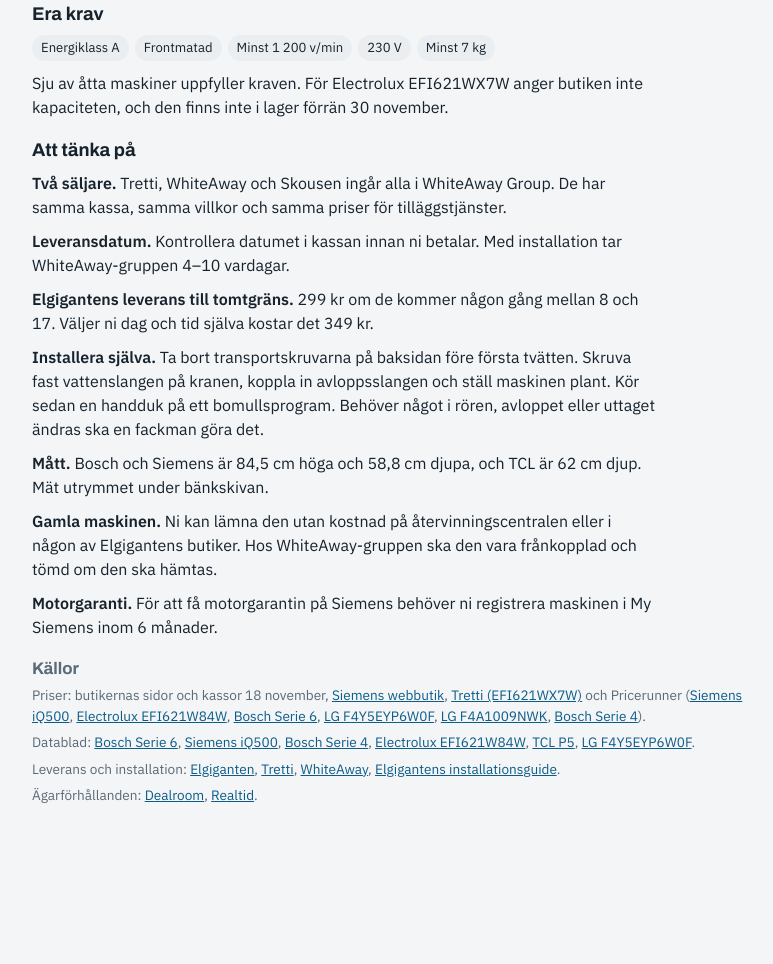
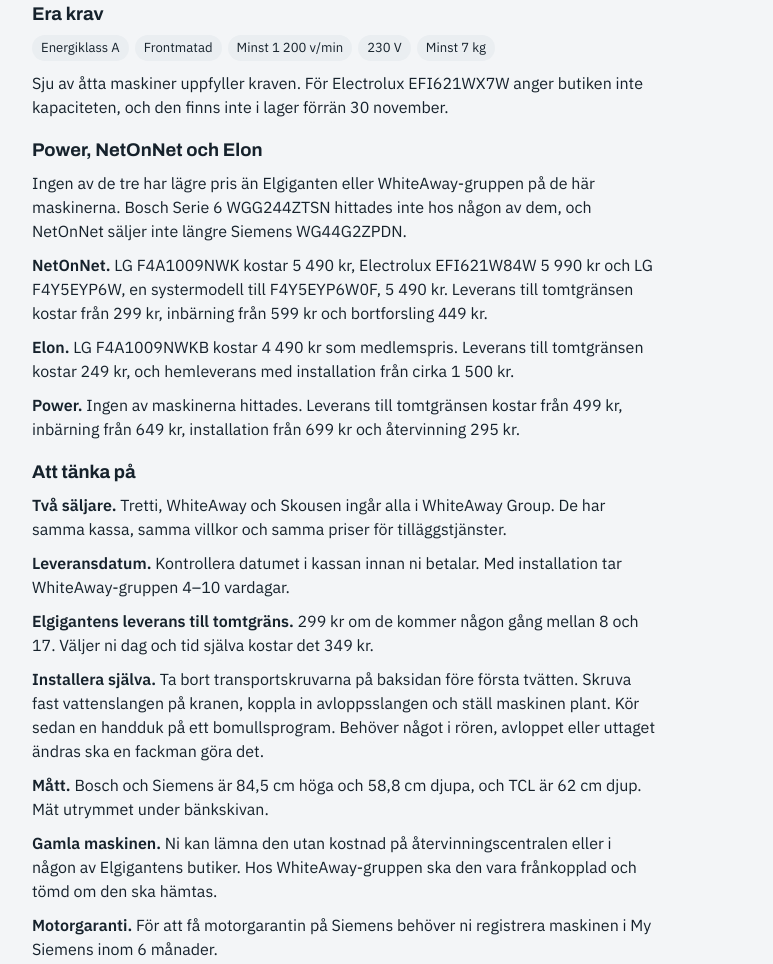
Before and after one commit to hej-design/Hemma, a plain HTML site: page tvattmaskin/index.html in a window 1280 px wide. Shown: the part 3011-3975 px from the top of the page, without its empty margins (244-1017 px from the left). Before the commit the page ends 3864 px from the top, so only its background shows below. Drawn offline with Linux system fonts and the light colour scheme.

Commit message:
Lägg till jämförelse med Power, NetOnNet och Elon
Co-Authored-By: Claude Opus 5.5 <noreply@anthropic.com>
Claude-Session: https://claude.ai/code/session_01GqN3QSQXkYPDgQcP2LBHL9

```diff
--- a/tvattmaskin/index.html
+++ b/tvattmaskin/index.html
@@ -151,6 +151,14 @@ a:focus-visible,button:focus-visible,input:focus-visible+label{outline:2px solid
     <p>Sju av åtta maskiner uppfyller kraven. För Electrolux EFI621WX7W anger butiken inte kapaciteten, och den finns inte i lager förrän 30 november.</p>
   </section>
 
+  <section class="section" aria-labelledby="ovr-h">
+    <h2 id="ovr-h">Power, NetOnNet och Elon</h2>
+    <p>Ingen av de tre har lägre pris än Elgiganten eller WhiteAway-gruppen på de här maskinerna. Bosch Serie 6 WGG244ZTSN hittades inte hos någon av dem, och NetOnNet säljer inte längre Siemens WG44G2ZPDN.</p>
+    <p><strong>NetOnNet.</strong> LG F4A1009NWK kostar 5 490 kr, Electrolux EFI621W84W 5 990 kr och LG F4Y5EYP6W, en systermodell till F4Y5EYP6W0F, 5 490 kr. Leverans till tomtgränsen kostar från 299 kr, inbärning från 599 kr och bortforsling 449 kr.</p>
+    <p><strong>Elon.</strong> LG F4A1009NWKB kostar 4 490 kr som medlemspris. Leverans till tomtgränsen kostar 249 kr, och hemleverans med installation från cirka 1 500 kr.</p>
+    <p><strong>Power.</strong> Ingen av maskinerna hittades. Leverans till tomtgränsen kostar från 499 kr, inbärning från 649 kr, installation från 699 kr och återvinning 295 kr.</p>
+  </section>
+
   <section class="section" aria-labelledby="tank-h">
     <h2 id="tank-h">Att tänka på</h2>
     <p><strong>Två säljare.</strong> Tretti, WhiteAway och Skousen ingår alla i WhiteAway Group. De har samma kassa, samma villkor och samma priser för tilläggstjänster.</p>
@@ -167,6 +175,7 @@ a:focus-visible,button:focus-visible,input:focus-visible+label{outline:2px solid
     <span>Priser: butikernas sidor och kassor 18 november, <a href="https://www.siemens-home.bsh-group.com/se/sv/product/tvatt-och-tork/tvattmaskin/frontmatad-tvattmaskin/WG44G2ZPDN">Siemens webbutik</a>, <a href="https://www.tretti.se/vitvaror/tvattmaskin/frontmatad-tvattmaskin/product/electrolux-efi621wx7w/">Tretti (EFI621WX7W)</a> och Pricerunner (<a href="https://www.pricerunner.se/pl/14-3403500775/Tvaettmaskiner/Siemens-WG44G2ZPDN-priser">Siemens iQ500</a>, <a href="https://www.pricerunner.se/pl/14-3391531099/Tvaettmaskiner/Electrolux-EFI621W84W-Tvaettmaskin-Vit-priser">Electrolux EFI621W84W</a>, <a href="https://www.pricerunner.se/pl/14-3325831840/Tvaettmaskiner/Bosch-Series-6-WGG244ZTSN-Vit-priser">Bosch Serie 6</a>, <a href="https://www.pricerunner.se/pl/14-3208466469/Tvaettmaskiner/LG-F4Y5EYP6W0F-Vit-priser">LG F4Y5EYP6W0F</a>, <a href="https://www.pricerunner.se/pl/14-3391531291/Tvaettmaskiner/LG-F4A1009NWK-Tvaettmaskin-Vit-priser">LG F4A1009NWK</a>, <a href="https://www.pricerunner.se/pl/14-3457619012/Tvaettmaskiner/Bosch-WAN2829WSN-Serie-4-Tvaettmaskin-priser">Bosch Serie 4</a>).</span>
     <span>Datablad: <a href="https://media3.bsh-group.com/Documents/specsheet/sv-SE/WGG244ZTSN.pdf">Bosch Serie 6</a>, <a href="https://media3.bsh-group.com/Documents/specsheet/sv-SE/WG44G2ZPDN.pdf">Siemens iQ500</a>, <a href="https://media3.bsh-group.com/Documents/specsheet/sv-SE/WAN2829WSN.pdf">Bosch Serie 4</a>, <a href="https://www.electrolux.dk/laundry/laundry/washing-machines/front-loader-washing-machine/efi621w84w/">Electrolux EFI621W84W</a>, <a href="https://www.elkjop.no/document/dv_doc_D18000147626/1054200/tcl-p5-vaskemaskin-fp1154wa1ne-11kg.PDF">TCL P5</a>, <a href="https://www.lg.com/no/vaskemaskiner/lg-f4y5eyp6w0f">LG F4Y5EYP6W0F</a>.</span>
     <span>Leverans och installation: <a href="https://www.elgiganten.se/kundtjanst/leverans/leverans-och-installationsavtal">Elgiganten</a>, <a href="https://www.tretti.se/pb/leveransinformation/">Tretti</a>, <a href="https://www.whiteaway.se/leveransinformation/">WhiteAway</a>, <a href="https://www.elgiganten.se/magazine/vitvaror/tvattmaskin/guide-har-du-ocksa-gjort-den-har-tvattmaskinstabben">Elgigantens installationsguide</a>.</span>
+    <span>Andra butiker: <a href="https://www.netonnet.se/content/info/leveranstjanster-for-vitvaror">NetOnNet leverans</a>, <a href="https://www.netonnet.se/art/vitvaror/tvattmaskin/frontmatad-tvattmaskin/lg-f4a1009nwk/1058283.17968/">NetOnNet LG F4A1009NWK</a>, <a href="https://www.elon.se/hemleverans-installation-service">Elon leverans</a>, <a href="https://www.elon.se/lg-f4a1009nwkb-152578">Elon LG F4A1009NWKB</a>, <a href="https://www.power.se/kundservice/leverans-och-tillaggstjanster/">Power leverans</a>.</span>
     <span>Ägarförhållanden: <a href="https://app.dealroom.co/companies/whiteaway">Dealroom</a>, <a href="https://www.realtid.se/bors-finans/qliro-saljer-tretti-till-whiteaway/">Realtid</a>.</span>
   </section>
 
```
